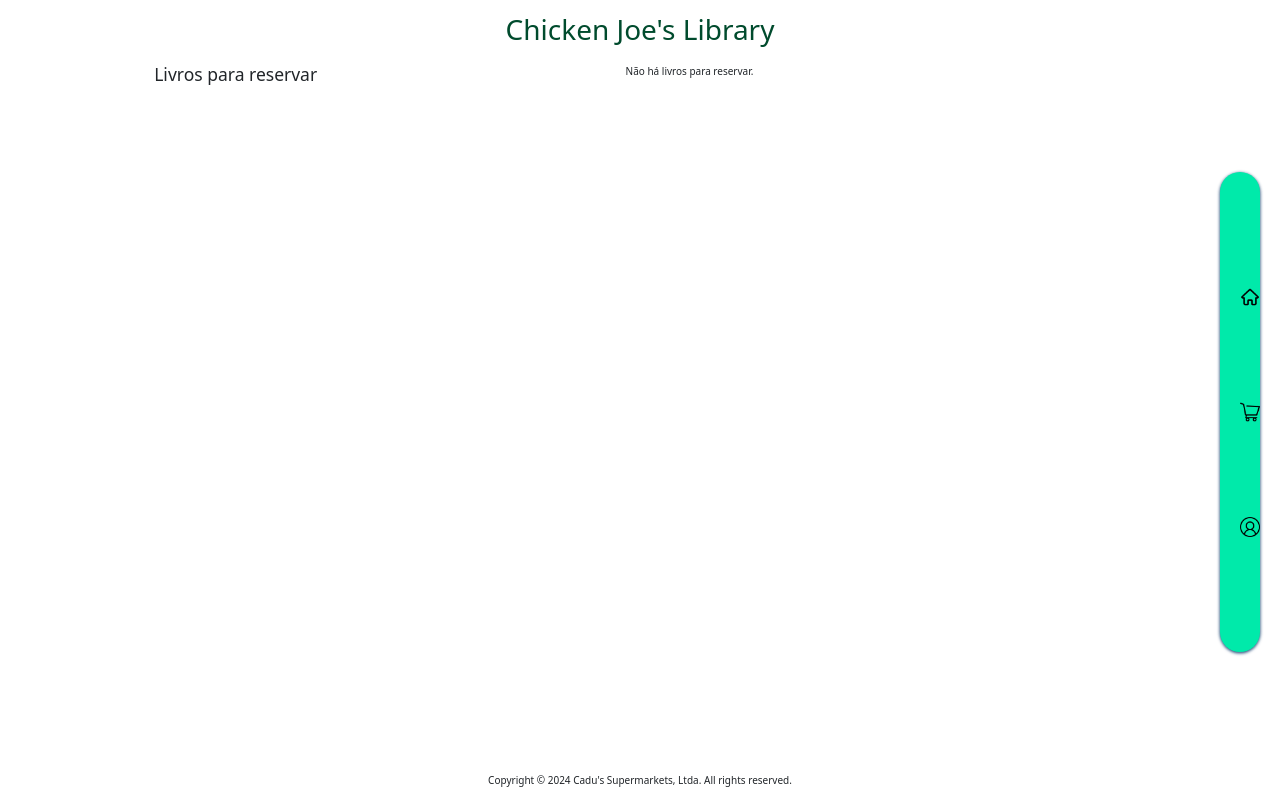
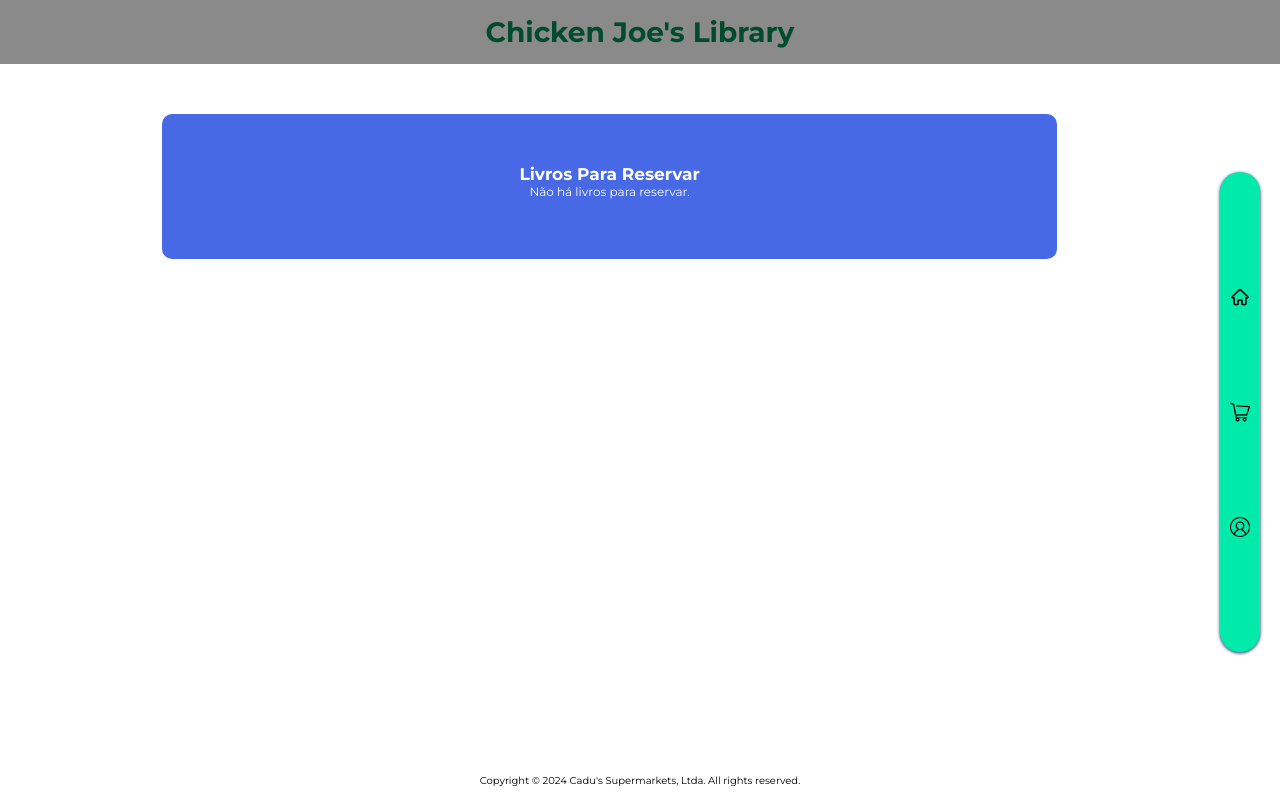
Before and after one commit to GDDev/chickenjoes-library-web, a Django app: page /cart/ in a window 1280 px wide. Run offline with Django 5.2, Linux system fonts and the light colour scheme; some libraries are stand-ins or nearby versions.

Commit message:
Styling tables and messages. And html correction

```diff
--- a/book/templates/book/cart.html
+++ b/book/templates/book/cart.html
@@ -9,7 +9,8 @@
 
 
 {% block content %}
-
+    <div class="cart">
+        <div class="cart-content">
             {% if cart %}
                 <h3>Livros para reservar</h3>
                 <p>Livros adicionados à reservar.</p>
@@ -31,5 +32,8 @@
                 <p>Não há livros para reservar.</p>
 
             {% endif %}
+        </div>
+    </div>
+
 
 {% endblock content %}
--- a/templates/partials/_head.html
+++ b/templates/partials/_head.html
@@ -7,4 +7,3 @@
 <link rel="preconnect" href="https://fonts.gstatic.com" crossorigin>
 <link href="https://fonts.googleapis.com/css2?family=Montserrat:ital,wght@0,100..900;1,100..900&display=swap" rel="stylesheet">
 <link rel="stylesheet" href="{% static 'assets/css/style.css'%}">
-<link rel="stylesheet" href="{% static 'assets/bootstrap/css/bootstrap.css'%}">
--- a/templates/static/assets/css/style.css
+++ b/templates/static/assets/css/style.css
@@ -14,7 +14,7 @@
     --secundary-color: #00EAAA;
     --dark-text: rgb(0, 75, 45);
     --light-text: rgb(15, 135, 85);
-    --top-header: #FFF;
+    --top-header: #8a8a8a;
     --bg-form-login: #1641dec9;
     --bg-form-register: #894c3bbb;
 }
@@ -465,7 +465,7 @@
     cursor: pointer;
 }
 
-/* FORM - USER-PROFILE - GG */
+/* FORM - USER-PROFILE */
 .user-profile {
     display: flex;
     width: 100%;
@@ -474,14 +474,14 @@
     color: white;
 }
 
-.user-profile h4, .form-update h4 {
+.user-profile h4, .form-update h4, .table-content h3, .cart-content h3 {
     text-align: center;
     font-weight: 700;
     text-transform: capitalize;
     font-size: 1.7rem;
 }
 
-.user-profile p, .form-update p{
+.user-profile p, .form-update p, .cart-content p{
     font-size: 1.2rem;
     text-align: center;
     padding-bottom: 1rem;
@@ -550,7 +550,7 @@
     background-color: #00CD97;
 }
 
-/* MEDIA SCREEN FORM - USER-PROFILE _ GG */
+/* MEDIA SCREEN FORM - USER-PROFILE */
 @media screen and (max-width: 992px) {
     .user-profile {
         flex-direction: column;
@@ -567,7 +567,7 @@
     }
 }
 
-/* USER UPDATE - GG */
+/* USER UPDATE */
 .user-update {
     width: 100%;
     display: flex;
@@ -577,25 +577,128 @@
 }
 
 .user-update .form-update {
-    width: 30%;
+    width: 40%;
     height: max-content;
     background-color: var(--bg-form-login);
     padding: 5rem;
     border-radius: 10px;
 }
 
-/* FROM BOOTSTRAP */
+@media screen and (max-width: 992px) {
+    .user-update .form-update {
+        width: 80%;
+    }
+}
+
+/* FORM EMPRESTIMOS */
+.table-content {
+    display: flex;
+    width: 100%;
+    justify-content: space-evenly;
+    padding: 5rem;
+    color: white;
+}
+
+.table-content > div {
+    display: flex;
+    flex-direction: column;
+    align-items: center;
+    width: 80%;
+    height: max-content;
+    background-color: var(--bg-form-login);
+    padding: 5rem 0rem;
+    border-radius: 10px;
+}
+
+.table-content > div > div {
+    width: 100%;
+    display: flex;
+    justify-content: center;
+    align-items: center;
+}
+
+.table {
+    margin: 1.4rem;
+    width: 90%;
+}
+
+.table, th, td {
+    border: 1px solid black;
+    border-collapse: collapse;
+}
+
+.table > thead {
+    background-color: #D6EEEE;
+    color: black;
+    font-weight: 700;
+    font-size: 1.3rem;
+}
+
+.table .w-30 {
+    width: 35%;
+}
+
+th, td {
+    padding: 1rem;
+}
+
+.table tbody {
+    text-align: left;
+}
+
+tr:nth-child(even) {
+    background-color: rgba(0, 0, 0, 0.334);
+}
+
+/* CART */
+
+.cart {
+    padding: 5rem;
+    display: flex;
+    justify-content: center;
+    width: 100%;
+
+}
+
+.cart-content {
+    display: flex;
+    flex-direction: column;
+    align-items: center;
+    width: 80%;
+    height: max-content;
+    background-color: var(--bg-form-login);
+    padding: 5rem 0rem;
+    border-radius: 10px;
+    color: white;
+}
+
+/* ALERT MESSAGES */
 
 .alert {
-    position: relative;
-    top: 0;
-    right: 0;
+    position: absolute;
+    top: 5.5rem;
+    left: 50%;
+    transform: translateX(-50%);
     margin-top: 0.75rem;
     padding: 0.75rem 1.25rem;
     margin-bottom: 1rem;
     border: 1px solid transparent;
     border-radius: 0.25rem;
-    background-color: red;
+    height: 30px;
+    animation-name: alertAnimation;
+    animation-duration: .7s;
+    font-weight: 600;
+}
+
+@keyframes alertAnimation {
+    0% {
+        opacity: 0;
+        top: 10rem;
+    }
+    100% {
+        opacity: 1;
+        top: 5.5rem;
+    }
 }
 
 .alert-heading {
```
Also changed, not shown: booking/templates/booking/list.html (+12 -9 lines), templates/partials/_cart.html (+5 -3 lines). Lines whose indentation alone changed are shown as unchanged.
